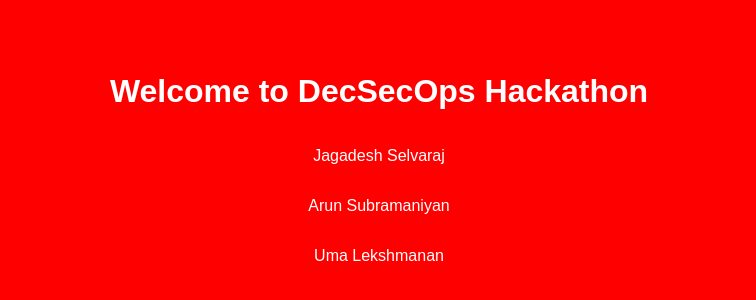
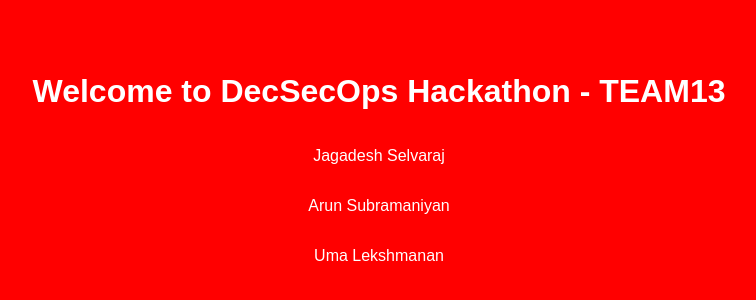
Before and after one commit to jag-selvaraj/Kyndryl-Team13, a plain HTML site: page index.html in a window 1280 px wide. Shown: the part 234-534 px from the top of the page, without its empty margins (261-1017 px from the left). Drawn offline with Linux system fonts and the light colour scheme.

Commit message:
updated dockerfile and index.html

```diff
--- a/index.html
+++ b/index.html
@@ -24,7 +24,7 @@
     </style>
 </head>
 <body>
-    <h1>Welcome to DecSecOps Hackathon</h1>
+    <h1>Welcome to DecSecOps Hackathon - TEAM13</h1>
     <p>Jagadesh Selvaraj</p>
     <p>Arun Subramaniyan</p>
     <p>Uma Lekshmanan</p>
```
Also changed, not shown: 1 other file.
